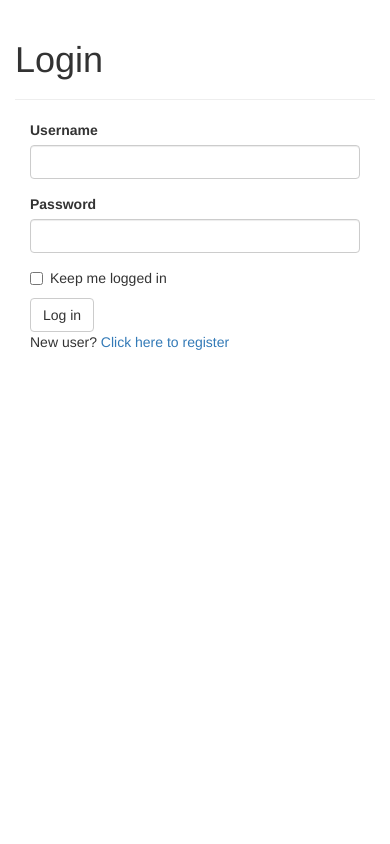
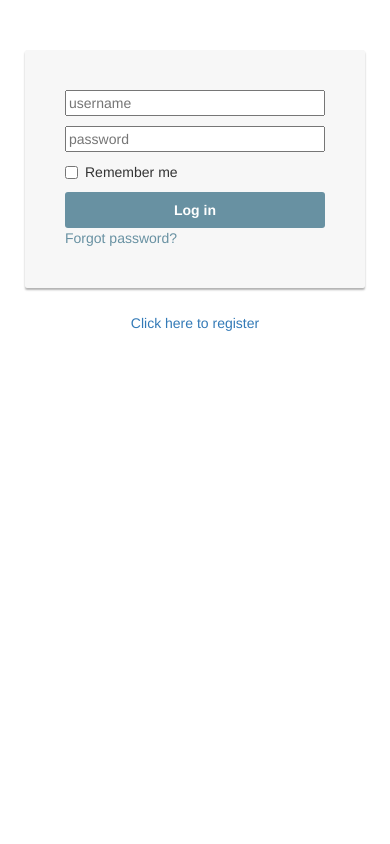
Before and after one commit to dmelkk/Project, a Flask app: page /auth/login in a window 390 px wide. Run offline with Flask 2, Linux system fonts and the light colour scheme; parts of the project's set-up code (start-up, migrations or seed data) failed here and were passed over; some libraries are stand-ins or nearby versions.

Commit message:
Fix of Dockerfile, small changes in login page

```diff
--- a/app/auth/forms.py
+++ b/app/auth/forms.py
@@ -28,3 +28,7 @@ class RegistrationForm(Form):
     def validate_username(self, field):
         if User.query.filter_by(username=field.data).first():
             raise ValidationError('Username already in use.')
+
+    def validate_email(self, field):
+        if User.query.filter_by(email=field.data).first():
+            raise ValidationError('Email already in use.')
--- a/app/auth/views.py
+++ b/app/auth/views.py
@@ -41,10 +41,14 @@ def register():
     if form.validate_on_submit():
         user = User(email=form.email.data,
                     username=form.username.data,
-                    password=form.password.data)
+                    password=form.password.data,
+                    confirmed=True #remove when email sending will work
+                    )
         db.session.add(user)
         db.session.commit()
         token = user.generate_confirmation_token()
+        """
+        temporary measures, because it's not working
         send_email(
                 subject='confirm your account',
                 recipients=[user.email],
@@ -52,6 +56,7 @@ def register():
                 token=token,
                 user=user
                 )
+        """
         flash('A confirmation email has been sent to you by email')
         return redirect(url_for('main.index'))
     return render_template('auth/register.html', form=form)
--- a/app/static/style.css
+++ b/app/static/style.css
@@ -1,3 +1,7 @@
+body, html {
+    height: 100%;
+}
+
 .post-header {
     display: inline-block;
     margin-bottom: 0;
@@ -9,3 +13,135 @@
     margin-left: auto;
     margin-right: auto;
 }
+
+.card-container.card {
+    max-width: 340px;
+    padding: 40px 40px;
+}
+
+.btn {
+    font-weight: 700;
+    height: 36px;
+    -moz-user-select: none;
+    -webkit-user-select: none;
+    user-select: none;
+    cursor: default;
+}
+
+.card {
+    background-color: #F7F7F7;
+    /* just in case there no content*/
+    padding: 20px 25px 30px;
+    margin: 0 auto 25px;
+    margin-top: 50px;
+    /* shadows and rounded borders */
+    -moz-border-radius: 2px;
+    -webkit-border-radius: 2px;
+    border-radius: 2px;
+    -moz-box-shadow: 0px 2px 2px rgba(0, 0, 0, 0.3);
+    -webkit-box-shadow: 0px 2px 2px rgba(0, 0, 0, 0.3);
+    box-shadow: 0px 2px 2px rgba(0, 0, 0, 0.3);
+}
+
+
+.profile-img-card {
+    width: 96px;
+    height: 96px;
+    margin: 0 auto 10px;
+    display: block;
+    -moz-border-radius: 50%;
+    -webkit-border-radius: 50%;
+    border-radius: 50%;
+}
+
+/*
+ * Form styles
+ */
+.profile-name-card {
+    font-size: 16px;
+    font-weight: bold;
+    text-align: center;
+    margin: 10px 0 0;
+    min-height: 1em;
+}
+
+.reauth-email {
+    display: block;
+    color: #404040;
+    line-height: 2;
+    margin-bottom: 10px;
+    font-size: 14px;
+    text-align: center;
+    overflow: hidden;
+    text-overflow: ellipsis;
+    white-space: nowrap;
+    -moz-box-sizing: border-box;
+    -webkit-box-sizing: border-box;
+    box-sizing: border-box;
+}
+
+.form-signin #inputEmail,
+.form-signin #inputPassword {
+    direction: ltr;
+    height: 44px;
+    font-size: 16px;
+}
+
+.form-signin input[type=email],
+.form-signin input[type=password],
+.form-signin input[type=text],
+.form-signin button {
+    width: 100%;
+    display: block;
+    margin-bottom: 10px;
+    z-index: 1;
+    position: relative;
+    -moz-box-sizing: border-box;
+    -webkit-box-sizing: border-box;
+    box-sizing: border-box;
+}
+
+.form-signin .form-control:focus {
+    border-color: rgb(104, 145, 162);
+    outline: 0;
+    -webkit-box-shadow: inset 0 1px 1px rgba(0,0,0,.075),0 0 8px rgb(104, 145, 162);
+    box-shadow: inset 0 1px 1px rgba(0,0,0,.075),0 0 8px rgb(104, 145, 162);
+}
+
+.btn.btn-signin {
+    /*background-color: #4d90fe; */
+    background-color: rgb(104, 145, 162);
+    /* background-color: linear-gradient(rgb(104, 145, 162), rgb(12, 97, 33));*/
+    padding: 0px;
+    font-weight: 700;
+    font-size: 14px;
+    height: 36px;
+    -moz-border-radius: 3px;
+    -webkit-border-radius: 3px;
+    border-radius: 3px;
+    border: none;
+    -o-transition: all 0.218s;
+    -moz-transition: all 0.218s;
+    -webkit-transition: all 0.218s;
+    transition: all 0.218s;
+}
+
+.btn.btn-signin:hover,
+.btn.btn-signin:active,
+.btn.btn-signin:focus {
+    background-color: rgb(12, 97, 33);
+}
+
+.forgot-password {
+    color: rgb(104, 145, 162);
+}
+
+.forgot-password:hover,
+.forgot-password:active,
+.forgot-password:focus{
+    color: rgb(12, 97, 33);
+}
+
+.register-link {
+    display: block;
+}
--- a/app/templates/auth/login.html
+++ b/app/templates/auth/login.html
@@ -7,17 +7,24 @@
 {% block navbar %}{% endblock navbar %}
 {% block content %}
     <div class="container">
-        <div class="page-header">
-            <h1>Login</h1>
+        <div class="card card-container">
+            <form class="form-signin">
+                {{ form.username(placeholder="username") }}
+                {{ form.password(placeholder="password") }}
+                <div class="checkbox">
+                    <label>
+                        {{ form.remember_me() }} Remember me
+                    </label>
+                </div>
+                {{ form.submit(class="btn btn-lg btn-primary btn-block btn-signin") }}
+                <!-- {{ wtf.quick_form(form) }} -->
+            </form>
+            <a href="#" class="forgot-password">
+                Forgot password?
+            </a>
         </div>
-        <div class="col-md-4">
-            {{ wtf.quick_form(form) }}
-            <p>
-                New user?
-                <a href="{{ url_for('auth.register') }}">
-                    Click here to register
-                </a>
-            </p>
-        </div>
+        <a href="{{ url_for('auth.register') }}" class="text-center register-link">
+            Click here to register
+        </a>
     </div>
 {% endblock content %}
```
Also changed, not shown: 1 other file.
